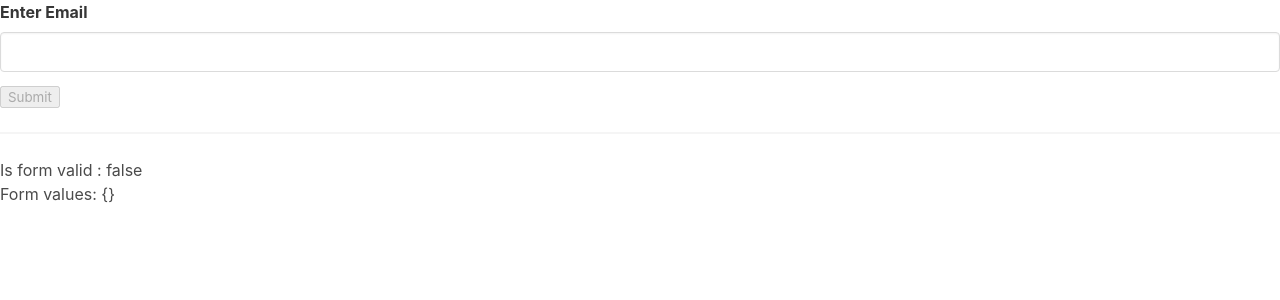
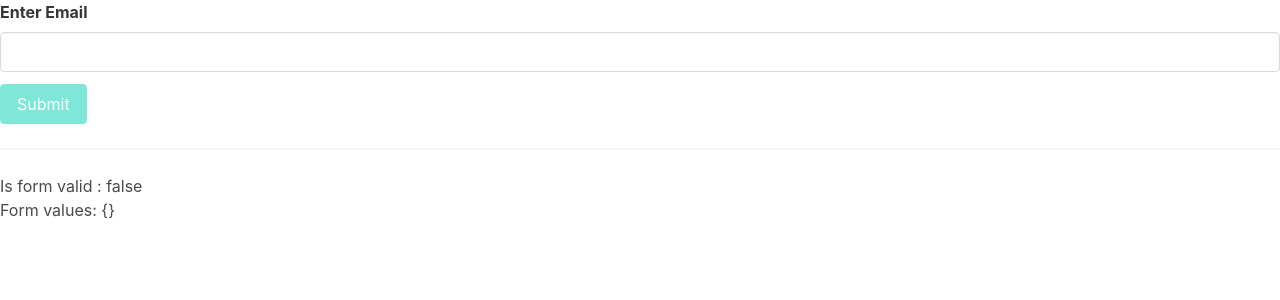
Before and after one commit to BeataJ/emailform-templateform, an Angular app: page / in a window 1280 px wide. Shown: the top 300 px of the page. Built offline with nearby package versions, Linux system fonts and the light colour scheme.

Commit message:
class="button is-primary"

```diff
--- a/src/app/app.component.html
+++ b/src/app/app.component.html
@@ -19,7 +19,7 @@
     </div>
     </ng-container>
   </div>
-  <button [disabled]="emailForm.invalid">Submit</button>
+  <button class="button is-primary" [disabled]="emailForm.invalid">Submit</button>
 </form>
 
 <hr>
```
